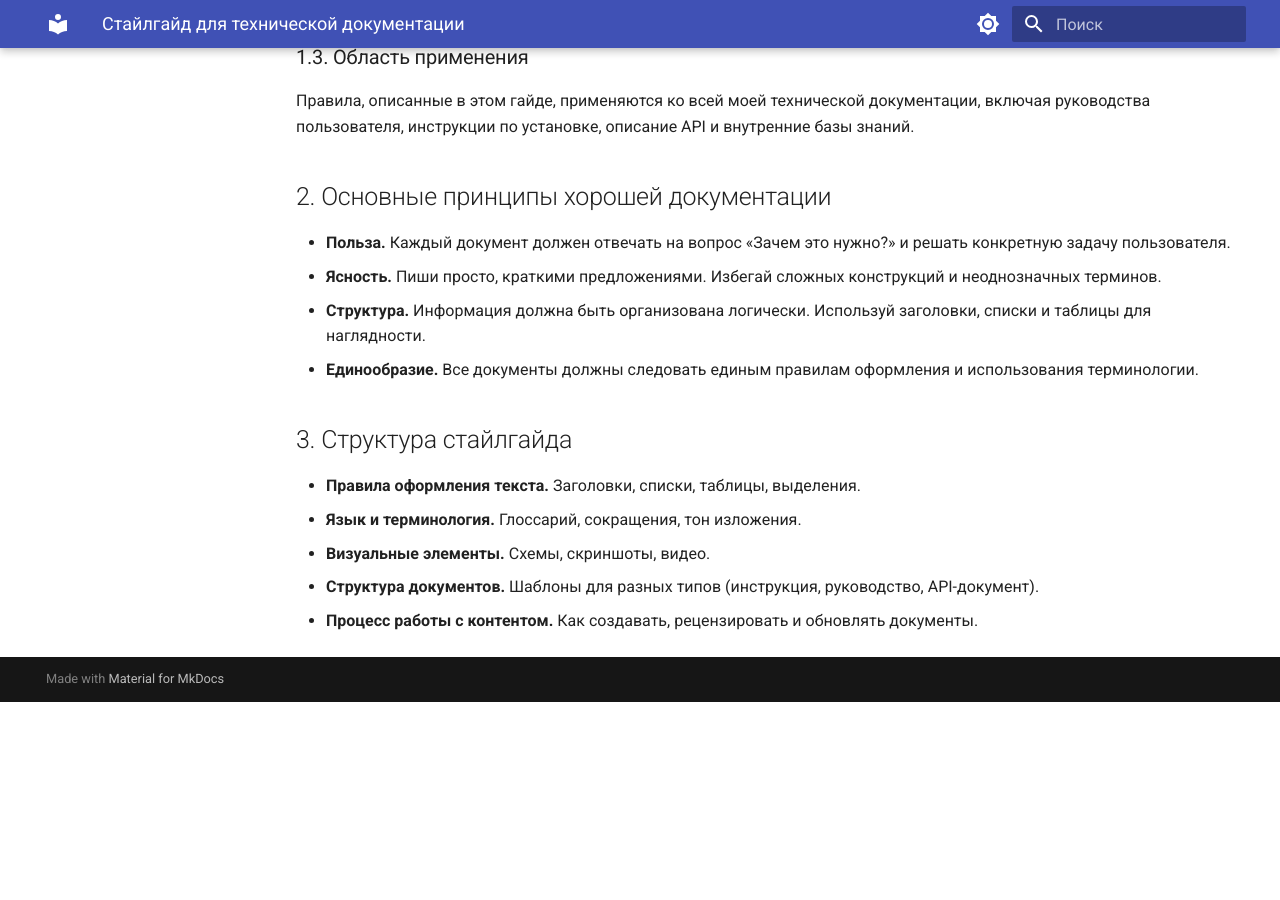
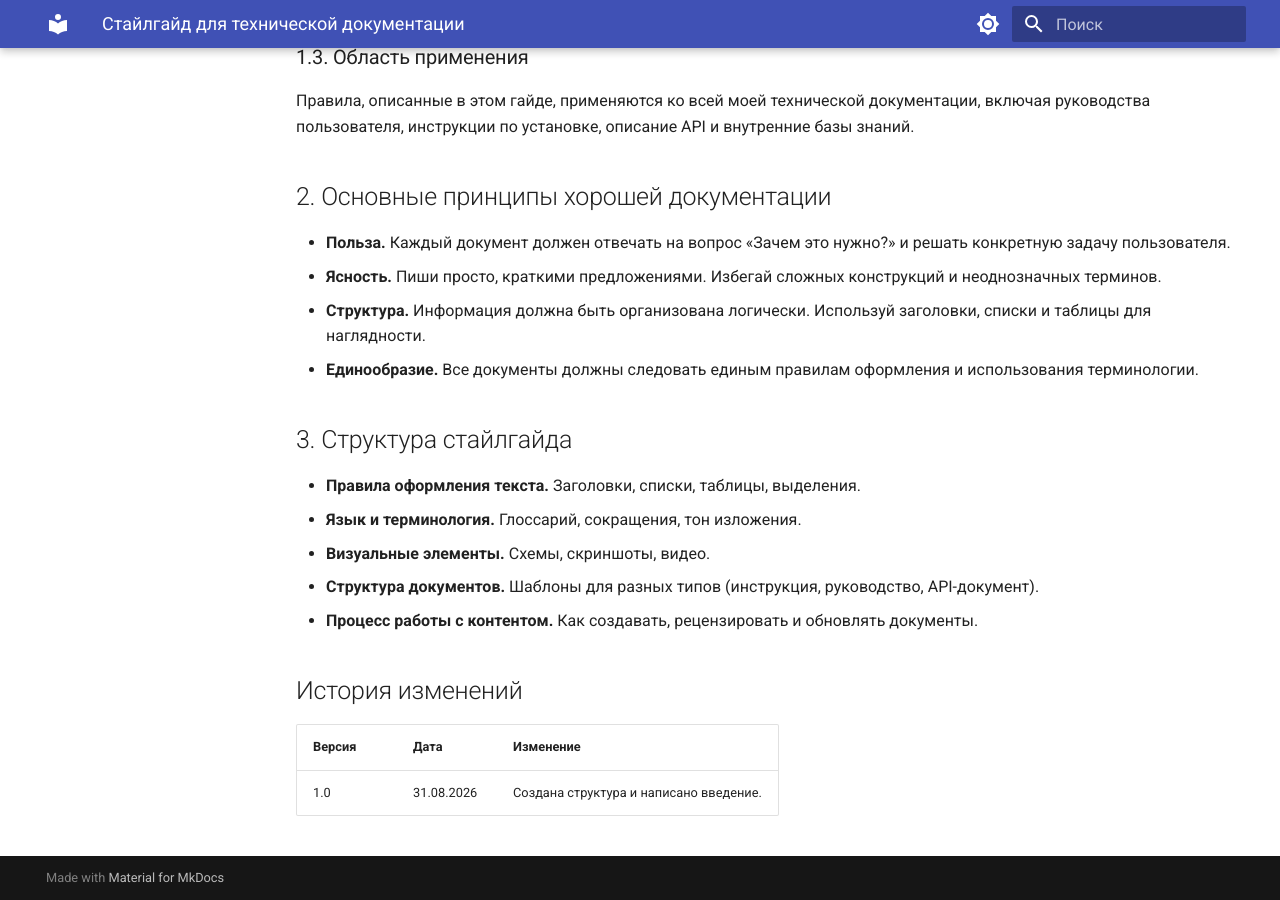
Before and after one commit to timonovam92-arch/AML-check, an MkDocs documentation site: the page built from docs/style-guide/index.md, in a window 1280 px wide and 900 px high, scrolled down 602 px. Built offline with MkDocs 1.6.1 and Material for MkDocs 9.7.7, drawn with Linux system fonts in a browser that asks for light colours; before the commit the page ends 1304 px from its top, so only the background shows below that; some of the changed text lies outside the part shown.

Commit message:
Добавила версионирование и историю изменений

```diff
--- a/docs/style-guide/index.md
+++ b/docs/style-guide/index.md
@@ -2,6 +2,7 @@
 
 **Версия:** 1.0
 **Автор:** Марина Тимонова
+**Дата последнего обновления**: 31.08.2026
 
 ## 1. Введение
 
@@ -33,3 +34,9 @@
 *   **Визуальные элементы.** Схемы, скриншоты, видео.
 *   **Структура документов.** Шаблоны для разных типов (инструкция, руководство, API-документ).
 *   **Процесс работы с контентом.** Как создавать, рецензировать и обновлять документы.
+
+## История изменений
+
+| Версия | Дата | Изменение |
+| :--- | :--- | :--- |
+| 1.0 | 31.08.2026 | Создана структура и написано введение. |
```
